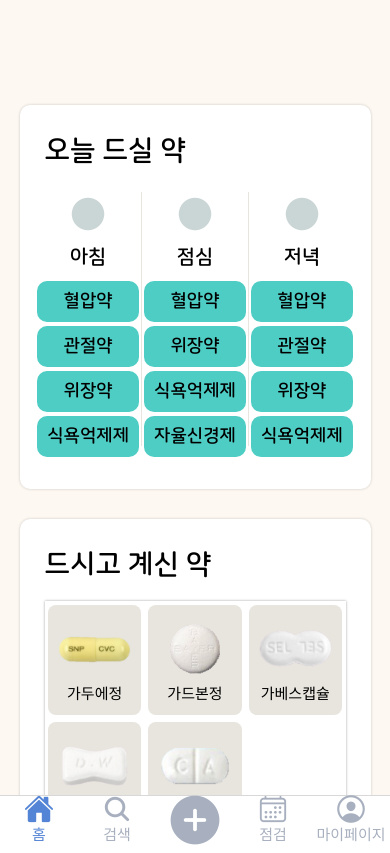
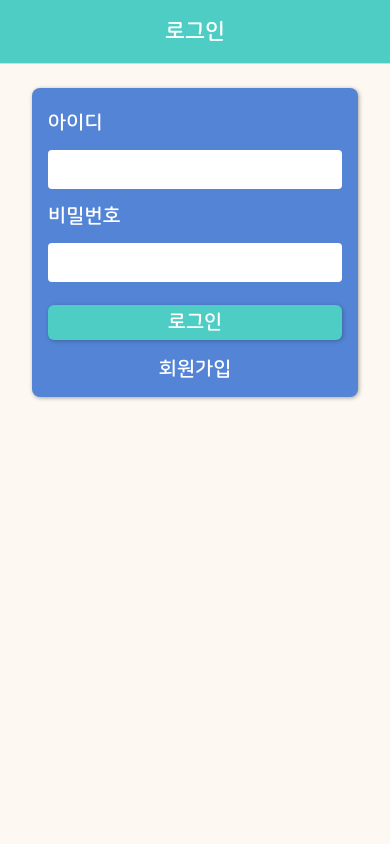
Before and after one commit to Ewhacapston-Team4/-, a React Native app: screen /ImagePreview in a window 390 px wide. Built offline with nearby package versions, Linux system fonts and the light colour scheme; a web font is replaced by a local one; what expo-notifications would draw is missing.

Commit message:
240510
login / signup

```diff
--- a/App.js
+++ b/App.js
@@ -20,6 +20,8 @@ import AddName from "./screens/Add/AddName";
 import AddResult from "./screens/Add/AddResult";
 import Add from "./screens/Add/Add";
 import ImagePreview from "./components/camera/ImagePreview";
+import LoginScreen from "./screens/LoginScreen";
+import SignupScreen from "./screens/SignupScreen";
 
 //context
 import DailyContextProvider from "./store/context/daily-context";
@@ -28,6 +30,117 @@ SplashScreen.preventAutoHideAsync();
 
 const Stack = createNativeStackNavigator();
 const BottomTab = createBottomTabNavigator();
+
+function AuthStack() {
+  return (
+    <Stack.Navigator
+      screenOptions={{
+        headerStyle: { backgroundColor: Colors.point },
+        headerTintColor: "white",
+        headerTitleAlign: "center",
+        headerTitleStyle: {
+          fontSize: 22,
+          fontFamily: "nnsq-bold",
+        },
+        contentStyle: { backgroundColor: Colors.bg1 },
+      }}
+    >
+      <Stack.Screen name="로그인" component={LoginScreen} />
+      <Stack.Screen name="회원가입" component={SignupScreen} />
+    </Stack.Navigator>
+  );
+}
+
+function AuthenticatedStack() {
+  return (
+    <BottomTab.Navigator
+      initialRouteName="Home"
+      screenOptions={{
+        headerShown: false,
+        tabBarActiveTintColor: Colors.main,
+        tabBarInactiveTintColor: Colors.grey4,
+        tabBarStyle: {
+          ...Platform.select({
+            ios: {
+              backgroundColor: "#ffffff",
+              height: "12%",
+              justifyContent: "center",
+              paddingTop: 10,
+              paddingHorizontal: 8,
+              paddingBottom: 23,
+            },
+            android: {
+              backgroundColor: "#ffffff",
+              height: "12%",
+              justifyContent: "center",
+              paddingVertical: 14,
+              paddingHorizontal: 8,
+              paddingBottom: 8,
+            },
+          }),
+        },
+        tabBarLabelStyle: {
+          fontSize: 15,
+          margin: 0,
+          padding: 0,
+          fontFamily: "noto-sans-medium",
+        },
+        tabBarIconStyle: {},
+      }}
+    >
+      <BottomTab.Screen
+        name="Home"
+        component={Home}
+        options={{
+          tabBarLabel: "홈",
+          tabBarIcon: ({ color, size }) => (
+            <Ionicons name="home" color={color} size={30} />
+          ),
+        }}
+      />
+      <BottomTab.Screen
+        name="Search"
+        component={StackNavigator1}
+        options={{
+          tabBarLabel: "검색",
+          tabBarIcon: ({ color, size }) => (
+            <Ionicons name="search" color={color} size={30} />
+          ),
+        }}
+      />
+      <BottomTab.Screen
+        name="Add"
+        component={StackNavigator2}
+        options={{
+          tabBarLabel: "",
+          tabBarIcon: ({ color, size }) => (
+            <Ionicons name="add-circle" color={color} size={60} />
+          ),
+        }}
+      />
+      <BottomTab.Screen
+        name="Schedule"
+        component={AddResult}
+        options={{
+          tabBarLabel: "점검",
+          tabBarIcon: ({ color, size }) => (
+            <Ionicons name="calendar-outline" color={color} size={30} />
+          ),
+        }}
+      />
+      <BottomTab.Screen
+        name="MyPage"
+        component={AddResult}
+        options={{
+          tabBarLabel: "마이페이지",
+          tabBarIcon: ({ color, size }) => (
+            <Ionicons name="person-circle-outline" color={color} size={34} />
+          ),
+        }}
+      />
+    </BottomTab.Navigator>
+  );
+}
 
 function StackNavigator1() {
   return (
@@ -135,96 +248,7 @@ export default function App() {
       <StatusBar style="dark" />
       <DailyContextProvider>
         <NavigationContainer>
-          <BottomTab.Navigator
-            initialRouteName="Home"
-            screenOptions={{
-              headerShown: false,
-              tabBarActiveTintColor: Colors.main,
-              tabBarInactiveTintColor: Colors.grey4,
-              tabBarStyle: {
-                ...Platform.select({
-                  ios: {
-                    backgroundColor: "#ffffff",
-                    height: "12%",
-                    justifyContent: "center",
-                    paddingTop: 10,
-                    paddingHorizontal: 8,
-                    paddingBottom: 23,
-                  },
-                  android: {
-                    backgroundColor: "#ffffff",
-                    height: "12%",
-                    justifyContent: "center",
-                    paddingVertical: 14,
-                    paddingHorizontal: 8,
-                    paddingBottom: 8,
-                  },
-                }),
-              },
-              tabBarLabelStyle: {
-                fontSize: 15,
-                margin: 0,
-                padding: 0,
-                fontFamily: "noto-sans-medium",
-              },
-              tabBarIconStyle: {},
-            }}
-          >
-            <BottomTab.Screen
-              name="Home"
-              component={Home}
-              options={{
-                tabBarLabel: "홈",
-                tabBarIcon: ({ color, size }) => (
-                  <Ionicons name="home" color={color} size={30} />
-                ),
-              }}
-            />
-            <BottomTab.Screen
-              name="Search"
-              component={StackNavigator1}
-              options={{
-                tabBarLabel: "검색",
-                tabBarIcon: ({ color, size }) => (
-                  <Ionicons name="search" color={color} size={30} />
-                ),
-              }}
-            />
-            <BottomTab.Screen
-              name="Add"
-              component={StackNavigator2}
-              options={{
-                tabBarLabel: "",
-                tabBarIcon: ({ color, size }) => (
-                  <Ionicons name="add-circle" color={color} size={60} />
-                ),
-              }}
-            />
-            <BottomTab.Screen
-              name="Schedule"
-              component={AddResult}
-              options={{
-                tabBarLabel: "점검",
-                tabBarIcon: ({ color, size }) => (
-                  <Ionicons name="calendar-outline" color={color} size={30} />
-                ),
-              }}
-            />
-            <BottomTab.Screen
-              name="MyPage"
-              component={AddResult}
-              options={{
-                tabBarLabel: "마이페이지",
-                tabBarIcon: ({ color, size }) => (
-                  <Ionicons
-                    name="person-circle-outline"
-                    color={color}
-                    size={34}
-                  />
-                ),
-              }}
-            />
-          </BottomTab.Navigator>
+          <AuthStack />
         </NavigationContainer>
       </DailyContextProvider>
     </>
--- a/components/Auth/AuthContent.js
+++ b/components/Auth/AuthContent.js
@@ -1,42 +1,43 @@
 import { useState } from "react";
 import { Alert, StyleSheet, View } from "react-native";
+import { useNavigation } from "@react-navigation/native";
 
-import FlatButton from "../ui/FlatButton";
 import AuthForm from "./AuthForm";
-import { Colors } from "../../constants/styles";
+import FlatButton from "../../ui/FlatButton";
+
+import Colors from "../../constants/Colors";
 
 function AuthContent({ isLogin, onAuthenticate }) {
+  const navigation = useNavigation();
+
   const [credentialsInvalid, setCredentialsInvalid] = useState({
     email: false,
     password: false,
-    confirmEmail: false,
     confirmPassword: false,
   });
 
   function switchAuthModeHandler() {
-    // Todo
+    if (isLogin) {
+      navigation.replace("회원가입");
+    } else {
+      navigation.replace("로그인");
+    }
   }
 
   function submitHandler(credentials) {
-    let { email, confirmEmail, password, confirmPassword } = credentials;
+    let { email, password, confirmPassword } = credentials;
 
     email = email.trim();
     password = password.trim();
 
     const emailIsValid = email.includes("@");
     const passwordIsValid = password.length > 6;
-    const emailsAreEqual = email === confirmEmail;
     const passwordsAreEqual = password === confirmPassword;
 
-    if (
-      !emailIsValid ||
-      !passwordIsValid ||
-      (!isLogin && (!emailsAreEqual || !passwordsAreEqual))
-    ) {
+    if (!emailIsValid || !passwordIsValid || (!isLogin && !passwordsAreEqual)) {
       Alert.alert("Invalid input", "Please check your entered credentials.");
       setCredentialsInvalid({
         email: !emailIsValid,
-        confirmEmail: !emailIsValid || !emailsAreEqual,
         password: !passwordIsValid,
         confirmPassword: !passwordIsValid || !passwordsAreEqual,
       });
@@ -46,16 +47,16 @@ function AuthContent({ isLogin, onAuthenticate }) {
   }
 
   return (
-    <View style={styles.authContent}>
+    <View style={[isLogin && styles.authContent, styles.signupContainer]}>
       <AuthForm
         isLogin={isLogin}
         onSubmit={submitHandler}
         credentialsInvalid={credentialsInvalid}
       />
       <View style={styles.buttons}>
-        <BasicButton onPress={switchAuthModeHandler}>
-          {isLogin ? "Create a new user" : "Log in instead"}
-        </BasicButton>
+        <FlatButton isLogin={isLogin} onPress={switchAuthModeHandler}>
+          {isLogin ? "회원가입" : "로그인으로 돌아가기"}
+        </FlatButton>
       </View>
     </View>
   );
@@ -69,13 +70,19 @@ const styles = StyleSheet.create({
     marginHorizontal: 32,
     padding: 16,
     borderRadius: 8,
-    backgroundColor: Colors.primary800,
+    backgroundColor: Colors.main,
     elevation: 2,
     shadowColor: "black",
     shadowOffset: { width: 1, height: 1 },
     shadowOpacity: 0.35,
     shadowRadius: 4,
   },
+  signupContainer: {
+    marginTop: 24,
+    marginHorizontal: 32,
+    padding: 16,
+    borderRadius: 8,
+  },
   buttons: {
     marginTop: 8,
   },
--- /dev/null
+++ b/components/Auth/AuthForm.js
@@ -0,0 +1,116 @@
+import { useState } from "react";
+import { View, StyleSheet } from "react-native";
+
+import Input from "./Input";
+import Button from "../../ui/Button";
+
+function AuthForm({ isLogin, onSubmit, credentialsInvalid }) {
+  const [enteredName, setEnteredName] = useState("");
+  const [enteredEmail, setEnteredEmail] = useState("");
+  const [enteredId, setEnteredId] = useState("");
+  const [enteredPassword, setEnteredPassword] = useState("");
+  const [enteredConfirmPassword, setEnteredConfirmPassword] = useState("");
+
+  const {
+    email: emailIsInvalid,
+    //id 중복 확인
+    password: passwordIsInvalid,
+    confirmPassword: passwordsDontMatch,
+  } = credentialsInvalid;
+
+  function updateInputValueHandler(inputType, enteredValue) {
+    switch (inputType) {
+      case "name":
+        setEnteredName(enteredValue);
+        break;
+      case "email":
+        setEnteredEmail(enteredValue);
+        break;
+      case "id":
+        setEnteredId(enteredValue);
+        break;
+      case "password":
+        setEnteredPassword(enteredValue);
+        break;
+      case "confirmPassword":
+        setEnteredConfirmPassword(enteredValue);
+        break;
+    }
+  }
+  function submitHandler() {
+    onSubmit({
+      name: enteredName,
+      email: enteredEmail,
+      id: enteredId,
+      password: enteredPassword,
+      confirmPassword: enteredConfirmPassword,
+    });
+  }
+
+  return (
+    <View style={styles.form}>
+      <View>
+        {!isLogin && (
+          <Input
+            label="이름"
+            isLogin={isLogin}
+            onUpdateValue={updateInputValueHandler.bind(this, "name")}
+            value={enteredName}
+          />
+        )}
+        {/* 중복 확인 과정 넣기 */}
+        {!isLogin && (
+          <Input
+            label="이메일"
+            isLogin={isLogin}
+            onUpdateValue={updateInputValueHandler.bind(this, "email")}
+            value={enteredEmail}
+            isInvalid={emailIsInvalid}
+            keyboardType="email-address"
+          />
+        )}
+        <Input
+          label="아이디"
+          isLogin={isLogin}
+          onUpdateValue={updateInputValueHandler.bind(this, "id")}
+          value={enteredId}
+        />
+        <Input
+          label="비밀번호"
+          isLogin={isLogin}
+          onUpdateValue={updateInputValueHandler.bind(this, "password")}
+          secure
+          value={enteredPassword}
+          isInvalid={passwordIsInvalid}
+        />
+        {!isLogin && (
+          <Input
+            label="비밀번호 확인"
+            isLogin={isLogin}
+            onUpdateValue={updateInputValueHandler.bind(
+              this,
+              "confirmPassword"
+            )}
+            secure
+            value={enteredConfirmPassword}
+            isInvalid={passwordsDontMatch}
+          />
+        )}
+      </View>
+      <View style={styles.buttons}>
+        <Button onPress={submitHandler} isLogin={isLogin}>
+          {isLogin ? "로그인" : "회원가입"}
+        </Button>
+      </View>
+    </View>
+  );
+}
+
+export default AuthForm;
+
+const styles = StyleSheet.create({
+  buttons: {
+    marginTop: 15,
+    marginBottom: 10,
+  },
+});
--- /dev/null
+++ b/components/Auth/Input.js
@@ -0,0 +1,75 @@
+import { View, Text, TextInput, StyleSheet } from "react-native";
+
+import Colors from "../../constants/Colors";
+
+function Input({
+  isLogin,
+  label,
+  keyboardType,
+  secure,
+  onUpdateValue,
+  value,
+  isInvalid,
+}) {
+  return (
+    <View style={styles.inputContainer}>
+      <Text style={[styles.signupLabel, isLogin && styles.label]}>{label}</Text>
+      <TextInput
+        style={[
+          styles.signupInput,
+          isLogin && styles.input,
+          isInvalid && styles.inputInvalid,
+        ]}
+        autoCapitalize="none"
+        keyboardType={keyboardType}
+        secureTextEntry={secure}
+        onChangeText={onUpdateValue}
+        value={value}
+      ></TextInput>
+    </View>
+  );
+}
+
+export default Input;
+
+const styles = StyleSheet.create({
+  inputContainer: {
+    marginVertical: 8,
+  },
+  label: {
+    color: "white",
+    marginBottom: 15,
+    fontSize: 20,
+    fontFamily: "nnsq-bold",
+  },
+  signupLabel: {
+    color: Colors.darkblue,
+    marginBottom: 15,
+    fontSize: 20,
+    fontFamily: "nnsq-bold",
+  },
+  labelInvalid: {
+    color: "red",
+  },
+  input: {
+    paddingVertical: 8,
+    paddingHorizontal: 6,
+    backgroundColor: "white",
+    borderRadius: 4,
+    borderWidth: 0,
+    fontSize: 20,
+    fontFamily: "nnsq-bold",
+  },
+  signupInput: {
+    paddingVertical: 8,
+    paddingHorizontal: 6,
+    backgroundColor: "white",
+    borderColor: Colors.darkblue,
+    borderWidth: 1,
+    borderRadius: 4,
+    fontSize: 20,
+  },
+  inputInvalid: {
+    backgroundColor: "red",
+  },
+});
--- /dev/null
+++ b/screens/LoginScreen.js
@@ -0,0 +1,24 @@
+import { View, StyleSheet } from "react-native";
+import { useState } from "react";
+import AuthContent from "../components/Auth/AuthContent";
+import LoadingOverlay from "../ui/LoadingOverlay";
+
+import { login } from "../util/auth";
+
+function LoginScreen() {
+  const [isAuthenticating, setIsAuthenticating] = useState(false);
+
+  async function loginHandler({ id, password }) {
+    setIsAuthenticating(true);
+    await login(id, password);
+    setIsAuthenticating(false);
+  }
+
+  if (isAuthenticating) {
+    return <LoadingOverlay message="로그인 중입니다・・・" />;
+  }
+
+  return <AuthContent isLogin onAuthenticate={loginHandler} />;
+}
+
+export default LoginScreen;
--- /dev/null
+++ b/screens/SignupScreen.js
@@ -0,0 +1,24 @@
+import { useState } from "react";
+import { View, StyleSheet } from "react-native";
+
+import AuthContent from "../components/Auth/AuthContent";
+import LoadingOverlay from "../ui/LoadingOverlay";
+import { createUser } from "../util/auth";
+
+function SignupScreen() {
+  const [isAuthenticating, setIsAuthenticating] = useState(false);
+
+  async function signupHandler({ id, password }) {
+    setIsAuthenticating(true);
+    await createUser(id, password);
+    setIsAuthenticating(false);
+  }
+
+  if (isAuthenticating) {
+    return <LoadingOverlay message="가입 요청 중입니다・・・" />;
+  }
+
+  return <AuthContent onAuthenticate={signupHandler} />;
+}
+
+export default SignupScreen;
--- /dev/null
+++ b/ui/Button.js
@@ -0,0 +1,41 @@
+import { Pressable, StyleSheet, Text, View } from "react-native";
+
+import Colors from "../constants/Colors";
+
+function Button({ children, onPress }) {
+  return (
+    <Pressable
+      style={({ pressed }) => [styles.button, pressed && styles.pressed]}
+      onPress={onPress}
+    >
+      <View>
+        <Text style={styles.buttonText}>{children}</Text>
+      </View>
+    </Pressable>
+  );
+}
+
+export default Button;
+
+const styles = StyleSheet.create({
+  button: {
+    borderRadius: 6,
+    paddingVertical: 6,
+    paddingHorizontal: 12,
+    backgroundColor: Colors.point,
+    elevation: 2,
+    shadowColor: "black",
+    shadowOffset: { width: 1, height: 1 },
+    shadowOpacity: 0.25,
+    shadowRadius: 4,
+  },
+  pressed: {
+    opacity: 0.7,
+  },
+  buttonText: {
+    textAlign: "center",
+    color: "white",
+    fontSize: 20,
+    fontFamily: "nnsq-bold",
+  },
+});
--- /dev/null
+++ b/ui/FlatButton.js
@@ -0,0 +1,42 @@
+import { Pressable, StyleSheet, Text, View } from "react-native";
+
+import Colors from "../constants/Colors";
+
+function FlatButton({ children, onPress, isLogin }) {
+  return (
+    <Pressable
+      style={({ pressed }) => [styles.button, pressed && styles.pressed]}
+      onPress={onPress}
+    >
+      <View>
+        <Text style={[styles.signupText, isLogin && styles.buttonText]}>
+          {children}
+        </Text>
+      </View>
+    </Pressable>
+  );
+}
+
+export default FlatButton;
+
+const styles = StyleSheet.create({
+  button: {
+    paddingVertical: -30,
+    paddingHorizontal: 12,
+  },
+  pressed: {
+    opacity: 0.7,
+  },
+  buttonText: {
+    textAlign: "center",
+    color: "white",
+    fontSize: 20,
+    fontFamily: "nnsq-bold",
+  },
+  signupText: {
+    textAlign: "center",
+    color: Colors.darkblue,
+    fontSize: 20,
+    fontFamily: "nnsq-bold",
+  },
+});
--- /dev/null
+++ b/ui/LoadingOverlay.js
@@ -0,0 +1,25 @@
+import { ActivityIndicator, StyleSheet, Text, View } from "react-native";
+
+function LoadingOverlay({ message }) {
+  return (
+    <View style={styles.rootContainer}>
+      <Text style={styles.message}>{message}</Text>
+      <ActivityIndicator size="large" />
+    </View>
+  );
+}
+
+export default LoadingOverlay;
+
+const styles = StyleSheet.create({
+  rootContainer: {
+    flex: 1,
+    justifyContent: "center",
+    alignItems: "center",
+    padding: 32,
+  },
+  message: {
+    fontSize: 16,
+    marginBottom: 12,
+  },
+});
--- /dev/null
+++ b/util/auth.js
@@ -0,0 +1,23 @@
+import axios from "axios";
+
+const server = "http://116.32.121.121:80";
+
+export async function createUser(id, name, email, password) {
+  const response = await axios.post(`${server}/api/auth/signup`, {
+    userId: id,
+    password: password,
+    username: name,
+    email: email,
+  });
+
+  console.log(response.data);
+}
+
+export async function login(id, password) {
+  const response = await axios.post(`${server}/api/auth/login`, {
+    userId: id,
+    password: password,
+  });
+
+  console.log(response.data);
+}
```
